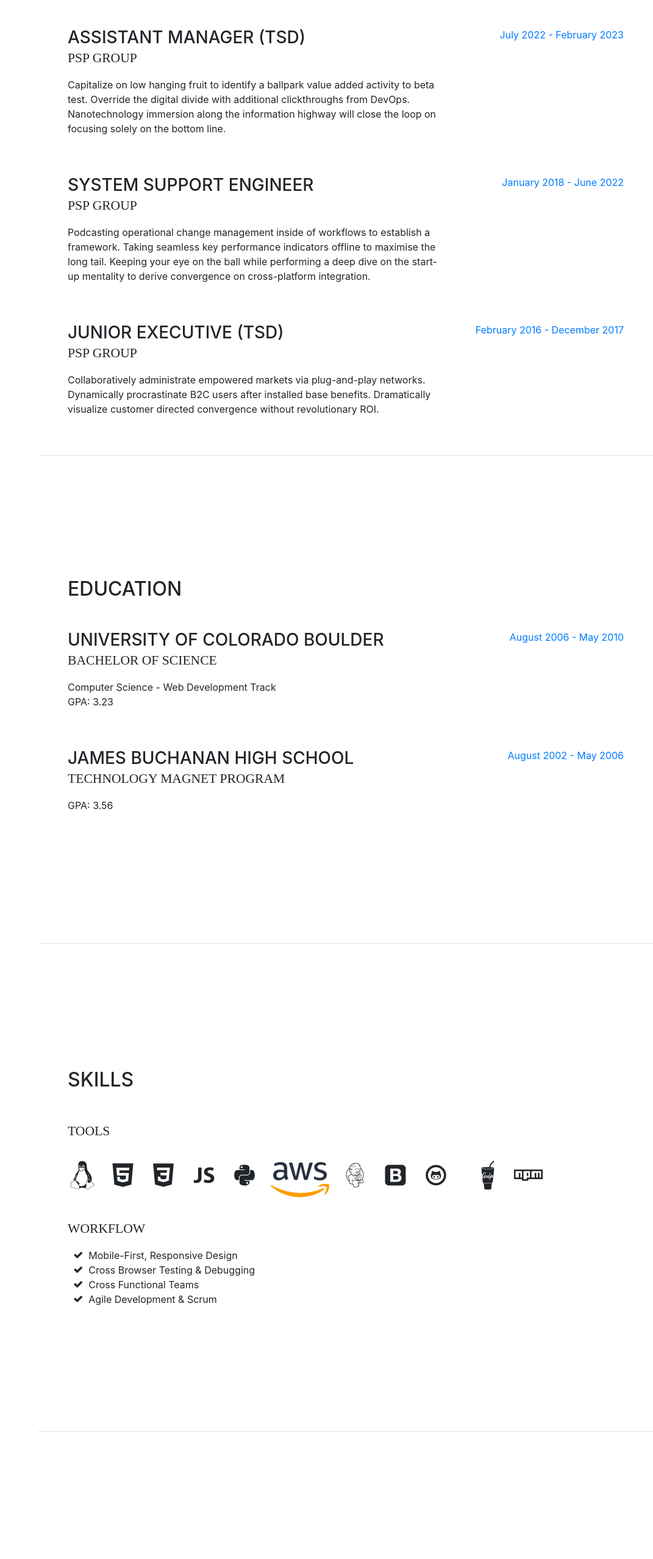
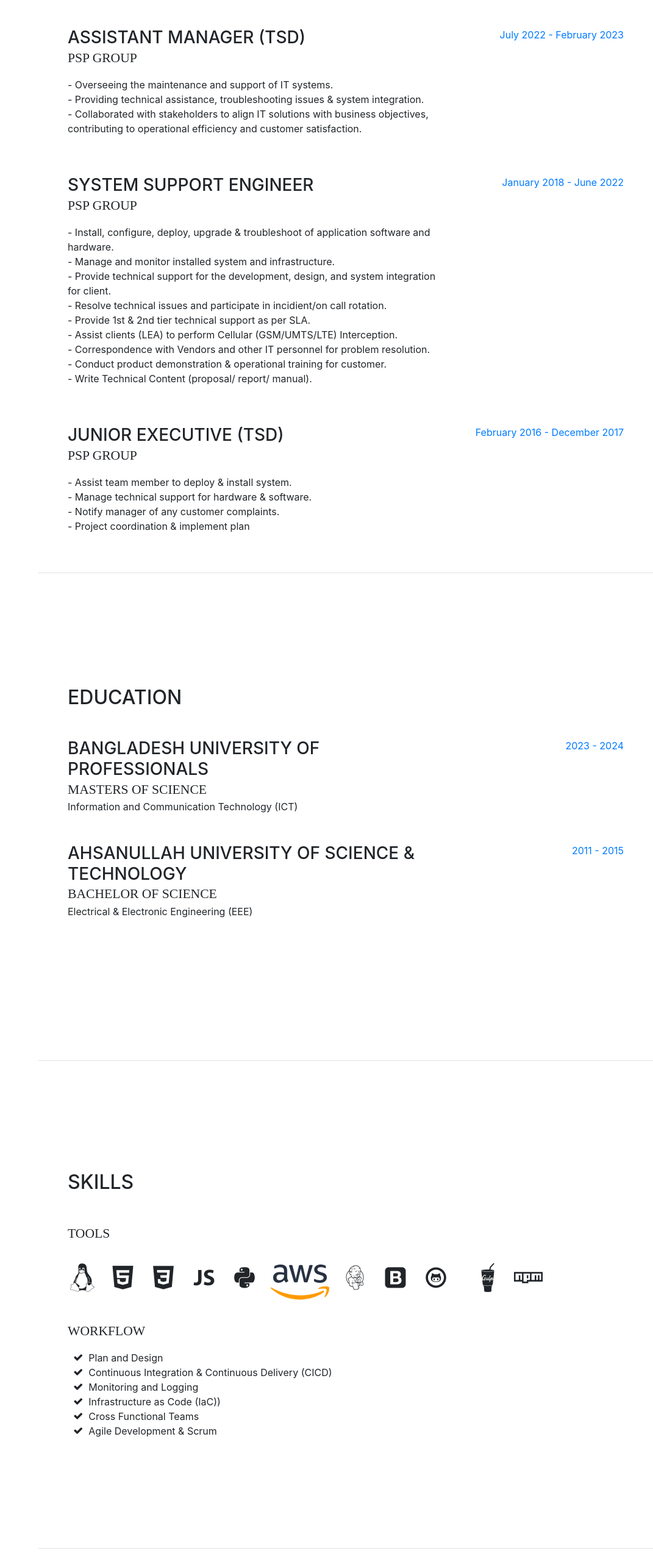
Before and after one commit to imashnobel/portfolio, a website with bundled scripts: page index.html in a window 1280 px wide. Shown: the part 1323-3880 px from the top of the page at 61% size, without its empty margins (209-1280 px from the left). Built offline with nearby package versions, Linux system fonts and the light colour scheme; a web font is replaced by a local one.

Commit message:
edit index 2

```diff
--- a/index.html
+++ b/index.html
@@ -134,7 +134,10 @@ communicative environment.</p>
             <div class="resume-content mr-auto">
               <h3 class="mb-0">Assistant Manager (TSD)</h3>
               <div class="subheading mb-3">PSP Group</div>
-              <p>Capitalize on low hanging fruit to identify a ballpark value added activity to beta test. Override the digital divide with additional clickthroughs from DevOps. Nanotechnology immersion along the information highway will close the loop on focusing solely on the bottom line.</p>
+              <p>
+              - Overseeing the maintenance and support of IT systems. <br>
+              - Providing technical assistance, troubleshooting issues & system integration. <br>
+              - Collaborated with stakeholders to align IT solutions with business objectives, contributing to operational efficiency and customer satisfaction.</p>
             </div>
             <div class="resume-date text-md-right">
               <span class="text-primary">July 2022 - February 2023</span>
@@ -145,7 +148,17 @@ communicative environment.</p>
             <div class="resume-content mr-auto">
               <h3 class="mb-0">System Support Engineer</h3>
               <div class="subheading mb-3">PSP Group</div>
-              <p>Podcasting operational change management inside of workflows to establish a framework. Taking seamless key performance indicators offline to maximise the long tail. Keeping your eye on the ball while performing a deep dive on the start-up mentality to derive convergence on cross-platform integration.</p>
+              <p>
+              	- Install, configure, deploy, upgrade & troubleshoot of application software and hardware. <br>
+- Manage and monitor installed system and infrastructure. <br>
+- Provide technical support for the development, design, and system integration for client. <br>
+- Resolve technical issues and participate in incidient/on call rotation. <br>
+- Provide 1st & 2nd tier technical support as per SLA. <br>
+- Assist clients (LEA) to perform Cellular (GSM/UMTS/LTE) Interception. <br>
+- Correspondence with Vendors and other IT personnel for problem resolution. <br>
+- Conduct product demonstration & operational training for customer. <br>
+- Write Technical Content (proposal/ report/ manual).
+              </p>
             </div>
             <div class="resume-date text-md-right">
               <span class="text-primary">January 2018 - June 2022</span>
@@ -156,7 +169,12 @@ communicative environment.</p>
             <div class="resume-content mr-auto">
               <h3 class="mb-0">Junior Executive (TSD)</h3>
               <div class="subheading mb-3">PSP Group</div>
-              <p>Collaboratively administrate empowered markets via plug-and-play networks. Dynamically procrastinate B2C users after installed base benefits. Dramatically visualize customer directed convergence without revolutionary ROI.</p>
+              <p>
+              	- Assist team member to deploy & install system.<br>
+- Manage technical support for hardware & software.<br>
+- Notify manager of any customer complaints.<br>
+- Project coordination & implement plan
+              </p>
             </div>
             <div class="resume-date text-md-right">
               <span class="text-primary">February 2016 - December 2017</span>
@@ -173,24 +191,23 @@ communicative environment.</p>
 
           <div class="resume-item d-flex flex-column flex-md-row mb-5">
             <div class="resume-content mr-auto">
-              <h3 class="mb-0">University of Colorado Boulder</h3>
-              <div class="subheading mb-3">Bachelor of Science</div>
-              <div>Computer Science - Web Development Track</div>
-              <p>GPA: 3.23</p>
+              <h3 class="mb-0">Bangladesh University of Professionals</h3>
+              <div class="subheading mb-0">Masters of Science</div>
+              <div>Information and Communication Technology (ICT) </div>
             </div>
             <div class="resume-date text-md-right">
-              <span class="text-primary">August 2006 - May 2010</span>
+              <span class="text-primary">2023 - 2024</span>
             </div>
           </div>
 
-          <div class="resume-item d-flex flex-column flex-md-row">
+          <div class="resume-item d-flex flex-column flex-md-row mb-5">
             <div class="resume-content mr-auto">
-              <h3 class="mb-0">James Buchanan High School</h3>
-              <div class="subheading mb-3">Technology Magnet Program</div>
-              <p>GPA: 3.56</p>
+              <h3 class="mb-0">Ahsanullah University of Science & Technology</h3>
+              <div class="subheading mb-0">Bachelor of Science</div>
+              <div>Electrical & Electronic Engineering (EEE) </div>
             </div>
             <div class="resume-date text-md-right">
-              <span class="text-primary">August 2002 - May 2006</span>
+              <span class="text-primary">2011 - 2015</span>
             </div>
           </div>
 
@@ -253,10 +270,16 @@ communicative environment.</p>
           <ul class="fa-ul mb-0">
             <li>
               <i class="fa-li fa fa-check"></i>
-              Mobile-First, Responsive Design</li>
+              Plan and Design</li>
             <li>
               <i class="fa-li fa fa-check"></i>
-              Cross Browser Testing &amp; Debugging</li>
+              Continuous Integration & Continuous Delivery (CICD)</li>
+             <li>
+              <i class="fa-li fa fa-check"></i>
+              Monitoring and Logging</li>
+              <li>
+              <i class="fa-li fa fa-check"></i>
+              Infrastructure as Code (IaC))</li>
             <li>
               <i class="fa-li fa fa-check"></i>
               Cross Functional Teams</li>
@@ -270,7 +293,7 @@ communicative environment.</p>
       <section class="resume-section p-3 p-lg-5 d-flex flex-column" id="interests">
         <div class="my-auto">
           <h2 class="mb-5">Interests</h2>
-          <p>Apart from being a web developer, I enjoy most of my time being outdoors. In the winter, I am an avid skiier and novice ice climber. During the warmer months here in Colorado, I enjoy mountain biking, free climbing, and kayaking.</p>
+          <p>Apart from being a devops engineer, I enjoy most of my time being outdoors. In the winter, I am an avid skiier and novice ice climber. During the warmer months here in Colorado, I enjoy mountain biking, free climbing, and kayaking.</p>
           <p class="mb-0">When forced indoors, I follow a number of sci-fi and fantasy genre movies and television shows, I am an aspiring chef, and I spend a large amount of my free time exploring the latest technolgy advancements in the front-end web development world.</p>
         </div>
       </section>
```
